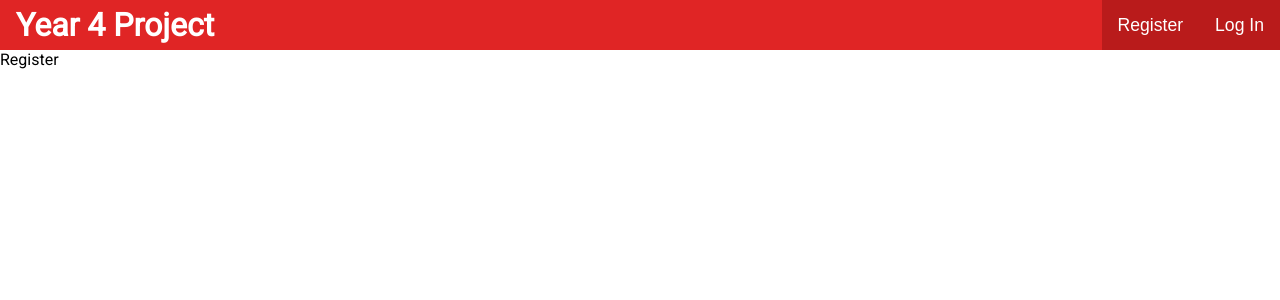
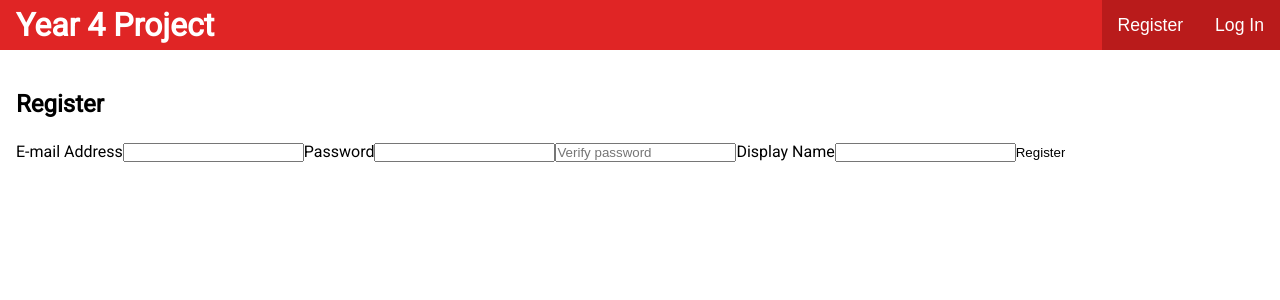
Before and after one commit to jurizzarc/year4-project, a React (Create React App) app in the folder y4project-frontend/: page /register in a window 1280 px wide. Shown: the top 300 px of the page. Built offline with nearby package versions, Linux system fonts and the light colour scheme; no server answers.

Commit message:
Create register form and register state

```diff
--- a/y4project-frontend/src/components/auth/Register.js
+++ b/y4project-frontend/src/components/auth/Register.js
@@ -1,5 +1,51 @@
-import React from "react";
+import React, {useState} from "react";
 
 export default function Register() {
-    return <div>Register</div>;
+    const [email, setEmail] = useState();
+    const [password, setPassword] = useState();
+    const [passwordCheck, setPasswordCheck] = useState();
+    const [displayName, setDisplayName] = useState();
+
+    return (
+        <div className="page">
+            <h2>Register</h2>
+            <form>
+                <label htmlFor="register-email">E-mail Address</label>
+                <input
+                    id="register-email"
+                    type="email"
+                    onChange={
+                        (e) => setEmail(e.target.value)
+                    }
+                />
+
+                <label htmlFor="register-password">Password</label>
+                <input
+                    id="register-password"
+                    type="password"
+                    onChange={
+                        (e) => setPassword(e.target.value)
+                    }
+                />
+                <input
+                    type="password"
+                    placeholder="Verify password"
+                    onChange={
+                        (e) => setPasswordCheck(e.target.value)
+                    }
+                />
+
+                <label htmlFor="register-display-name">Display Name</label>
+                <input
+                    id="register-display-name"
+                    type="text"
+                    onChange={
+                        (e) => setDisplayName(e.target.value)
+                    }
+                />
+
+                <input type="submit" value="Register" />
+            </form>
+        </div>
+    );
 }
--- a/y4project-frontend/src/style.css
+++ b/y4project-frontend/src/style.css
@@ -33,6 +33,10 @@ h1, h2, h3, h4, h5, h6, p, ul, ol {
 /* General */
 body {
     font-family: 'Roboto', sans-serif;
+}
+
+.page {
+    padding: 1rem;
 }
 
 /* Header */
```
Also changed, not shown: 1 other file (tests, documents, lock files or other folders).
